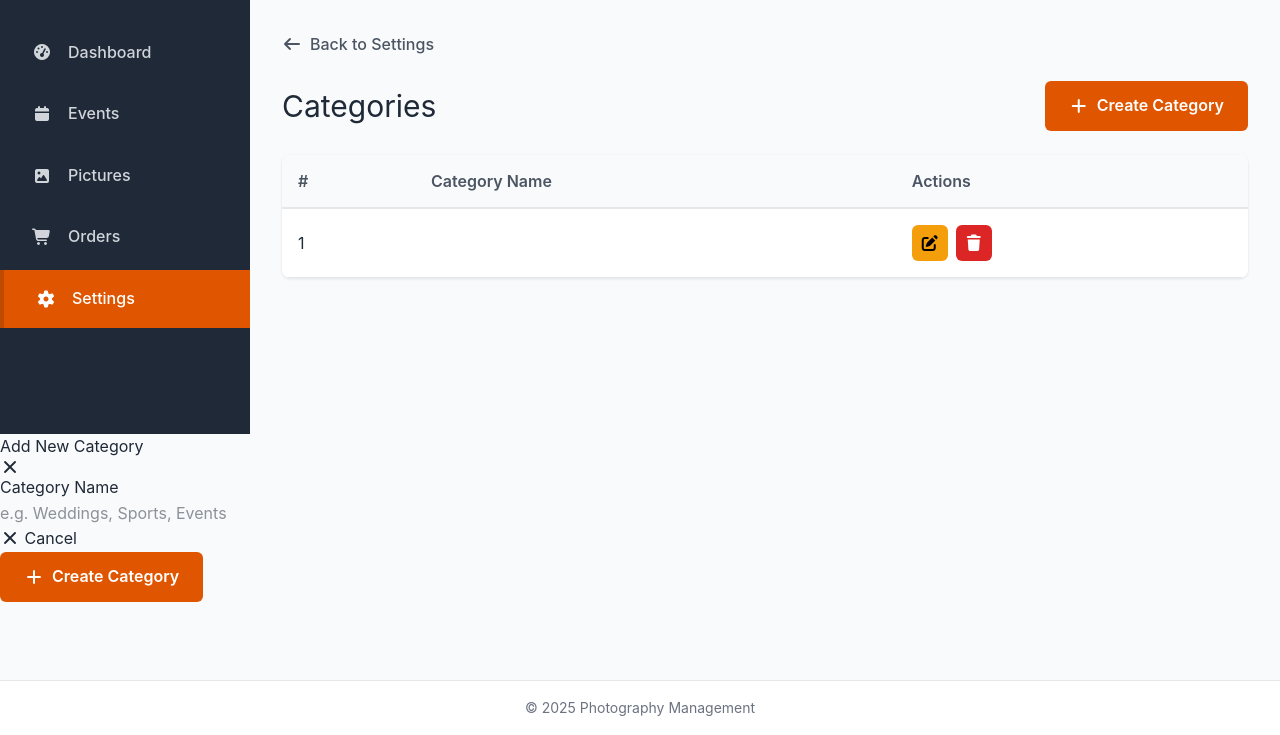
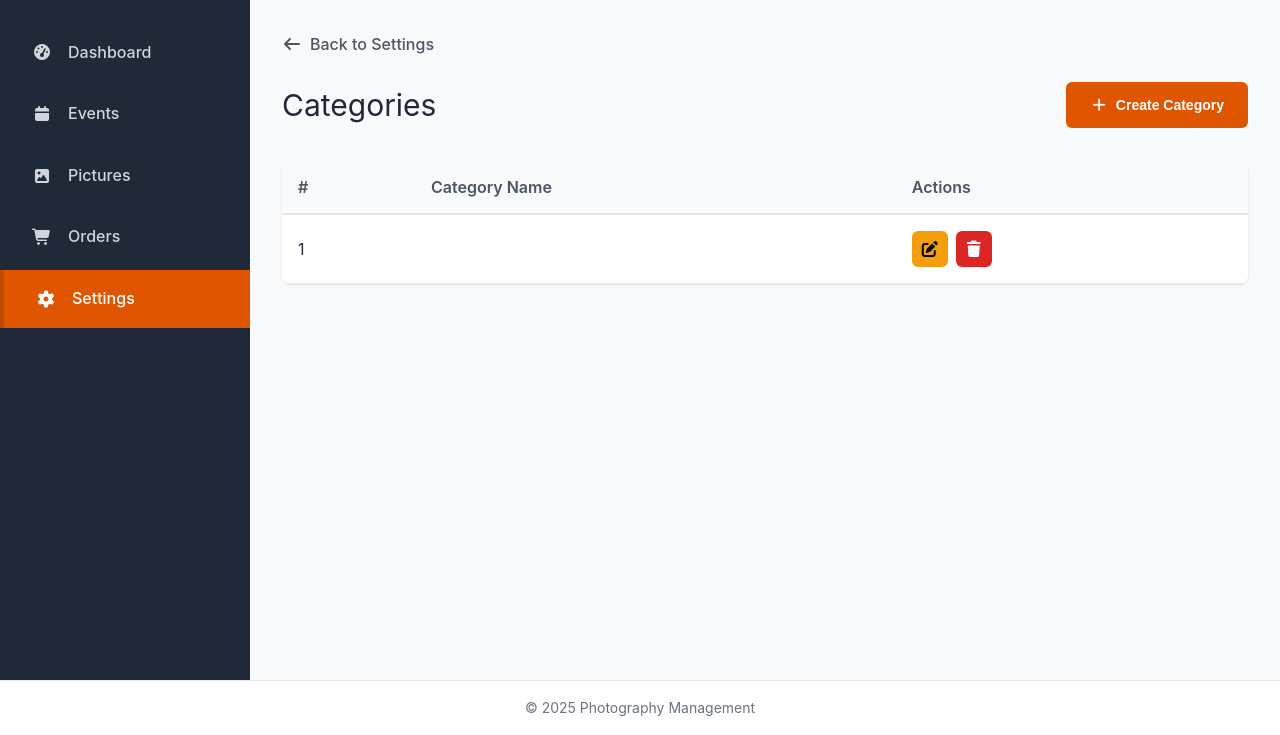
Before and after one commit to odqz/module-b-practice, a Laravel app: page /settings/categories in a window 1280 px wide. Shown: the part 84-819 px from the top of the page. Run offline with Laravel 12, Linux system fonts and the light colour scheme; the visitor is signed in with stand-in values (Sample User, id 1); tables that the repository leaves empty hold one stand-in row (values such as "Sample post"); style sheets or scripts are compiled from the project's sources.

Commit message:
moved modal into main container

```diff
--- a/resources/views/settings/categories/index.blade.php
+++ b/resources/views/settings/categories/index.blade.php
@@ -1,4 +1,4 @@
-@vite(['resources/css/category.css', 'resources/js/modal.js'])
+@vite(['resources/css/category.css', 'resources/js/modal.js', 'resources/css/form.css'])
 <x-layout>
   <div class="dashboard-layout">
     <x-sidebar settings="active"></x-sidebar>
@@ -47,7 +47,6 @@
           </tbody>
         </table>
       </div>
-    </div>
       <!-- Create Category Modal -->
       <div id="createCategoryModal" class="modal">
         <div class="modal-content">
@@ -89,4 +88,5 @@
         </div>
       </div>
     </div>
+  </div>
 </x-layout>
```
Lines whose indentation alone changed are shown as unchanged.
